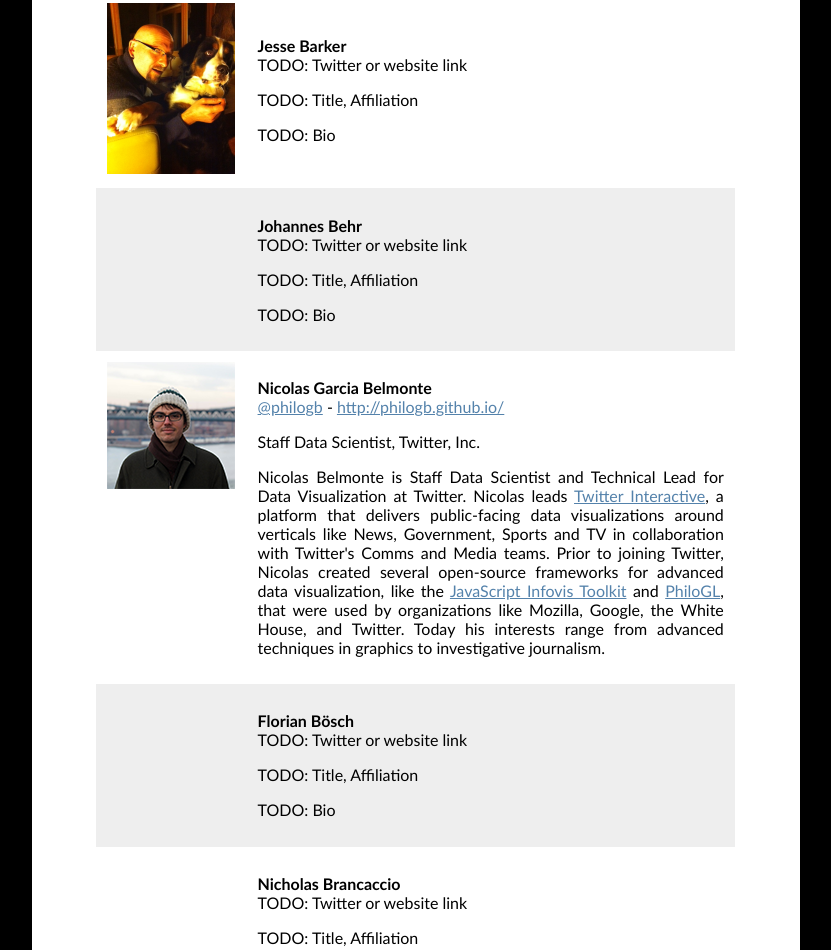
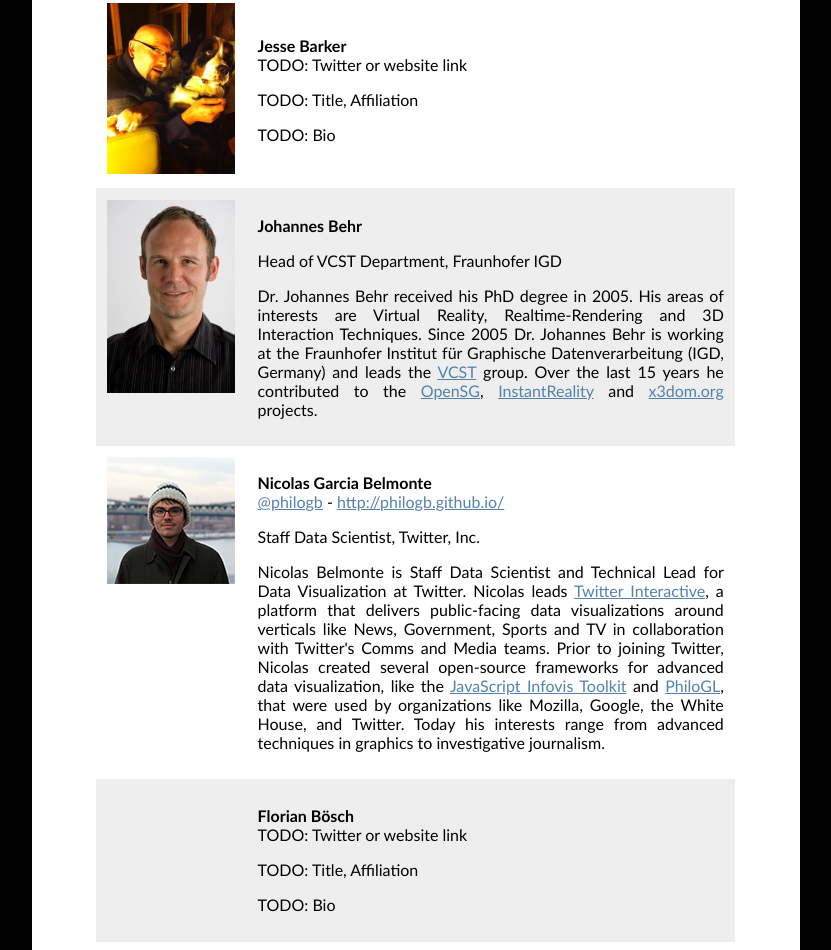
Before and after one commit to WebGLInsights/WebGLInsights.github.io, a plain HTML site: page contributors.html in a window 1280 px wide. Shown: the part 1092-2042 px from the top of the page, without its empty margins (224-1055 px from the left). Drawn offline with Linux system fonts and the light colour scheme.

Commit message:
added bio and images for Maik Thoener, Johannes Behr and Christian Stein

```diff
--- a/contributors.html
+++ b/contributors.html
@@ -113,17 +113,16 @@ TODO: Bio
 <!-- ====================================================================== -->
 
 <tr id="JohannesBehr">
-<td valign="top"><img src="contributors/JohannesBehr.png" width="128" alt="" /></td>
+<td valign="top"><img src="contributors/JohannesBehr.jpg" width="128" alt="" /></td>
 <td>
 <p>
 <span style='font-weight:bold;'>Johannes Behr</span><br />
-TODO: Twitter or website link
 </p>
 <p>
-TODO: Title, Affiliation
+Head of VCST Department, Fraunhofer IGD
 </p>
 <p>
-TODO: Bio
+Dr. Johannes Behr received his PhD degree in 2005. His areas of interests are Virtual Reality, Realtime-Rendering and 3D Interaction Techniques. Since 2005 Dr. Johannes Behr is working at the Fraunhofer Institut für Graphische Datenverarbeitung (IGD, Germany) and leads the <a href="http://www.igd.fraunhofer.de/vcst" target="_blank">VCST</a> group. Over the last 15 years he contributed to the <a href="http://www.igd.fraunhofer.de/vcst" target="_blank">OpenSG</a>, <a href="www.instantreality.org" target="_blank">InstantReality</a> and <a href="www.x3dom.org" target="_blank">x3dom.org</a> projects.
 </p>
 </td>
 </tr>
@@ -812,13 +811,13 @@ TODO: Bio
 <td>
 <p>
 <span style='font-weight:bold;'>Christian Stein</span><br />
-TODO: Twitter or website link
+<a href="https://twitter.com/_chrstein_" target="_blank">@_chrstein_</a>
 </p>
 <p>
-TODO: Title, Affiliation
+Researcher, Fraunhofer IGD / TU Darmstadt
 </p>
 <p>
-TODO: Bio
+After collecting some industry experience as software engineer in game development alongside with his studies, Christian received his master's degree in computer science in 2014. In the VCST department of the <a href="http://www.igd.fraunhofer.de/en">Fraunhofer IGD</a> he is responsible for web-based rendering technology. His research focuses on spatial data structures and large model rendering on the web.
 </p>
 </td>
 </tr>
@@ -830,13 +829,14 @@ TODO: Bio
 <td>
 <p>
 <span style='font-weight:bold;'>Maik Thoener</span><br />
-TODO: Twitter or website link
+<a href="https://twitter.com/mthoener" target="_blank">@mthoener</a>
 </p>
 <p>
-TODO: Title, Affiliation
+Researcher, Fraunhofer IGD / TU Darmstadt
 </p>
 <p>
-TODO: Bio
+Maik is part of the Visual Computing System Technologies department of the <a href="http://www.igd.fraunhofer.de/en">Fraunhofer IGD</a>, where he is researching and developing web-based rendering systems for large models.
+His main research interests include virtual reality, 3D in the web, distributed rendering and hybrid rendering. He received his master's degree in computer science from the TU Darmstadt.
 </p>
 </td>
 </tr>
```
Also changed, not shown: contributors/ChristianStein.png (added), contributors/JohannesBehr.jpg (added), contributors/MaikThoener.png (added), contributors/fullsize/ChristianStein.png (added), contributors/fullsize/JohannesBehr.jpg (added), contributors/fullsize/MaikThoener.png (added).
